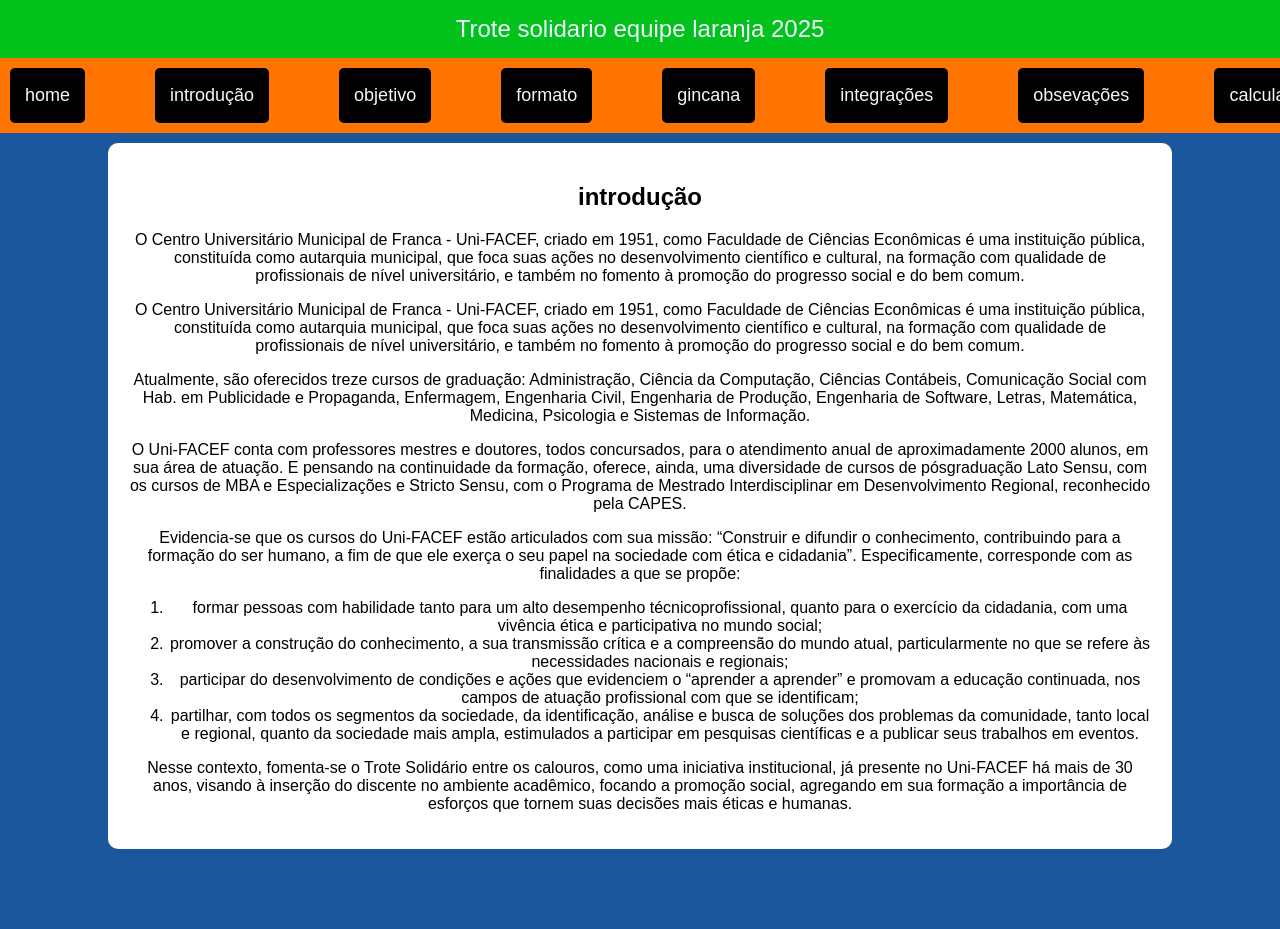
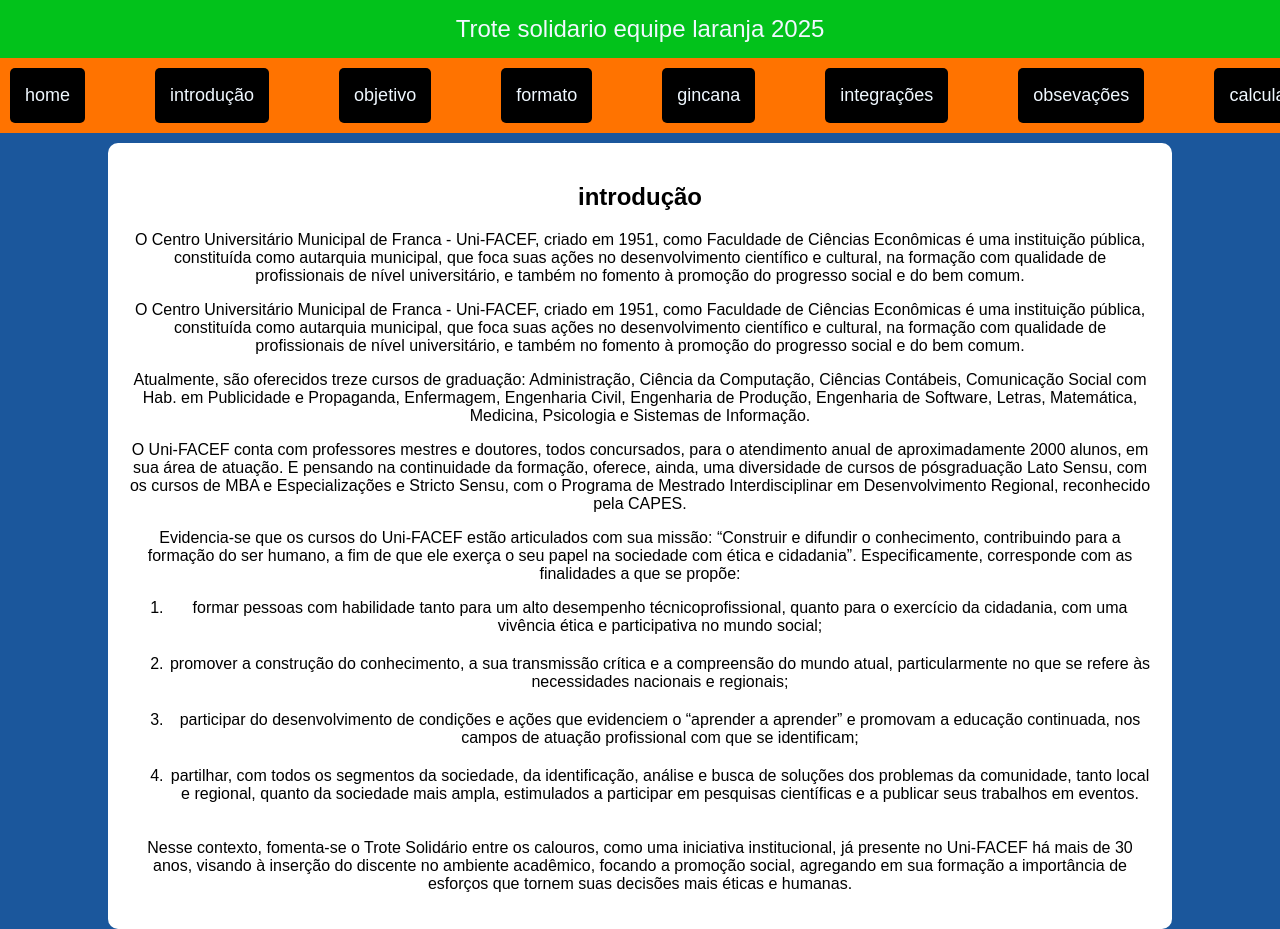
Before and after one commit to Kauan262/trote-solidario-2025, a plain HTML site: page index.html in a window 1280 px wide. Shown: the top 929 px of the page. Before the commit the page ends 849 px from the top, so only its background shows below. Drawn offline with Linux system fonts and the light colour scheme.

Commit message:
styles.css

```diff
--- a/styles.css
+++ b/styles.css
@@ -47,7 +47,7 @@ nav a {
 
 
 img{
-    width: 200px;
+    width: 150px;
     height: auto;
     margin-right: 10px;
     border-radius: 10px;
@@ -67,3 +67,8 @@ margin-top: 10px;
 
 
 }
+
+ol li{
+padding-bottom: 20px;
+text-align: center;
+}
```
